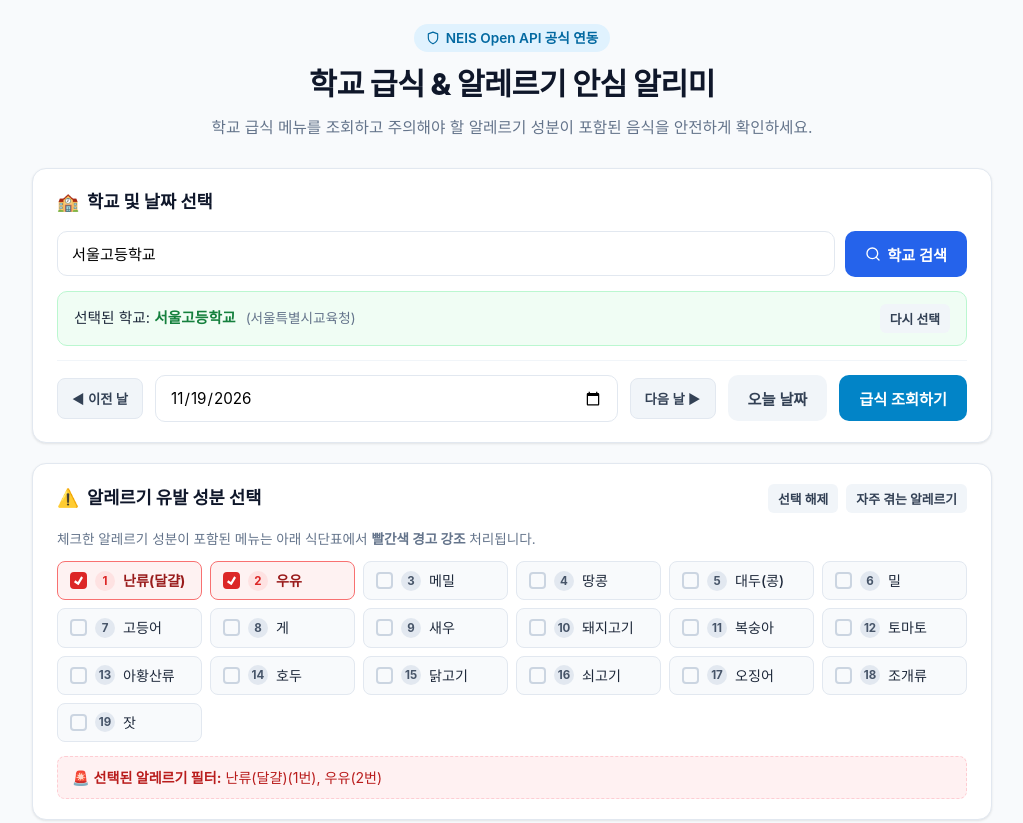
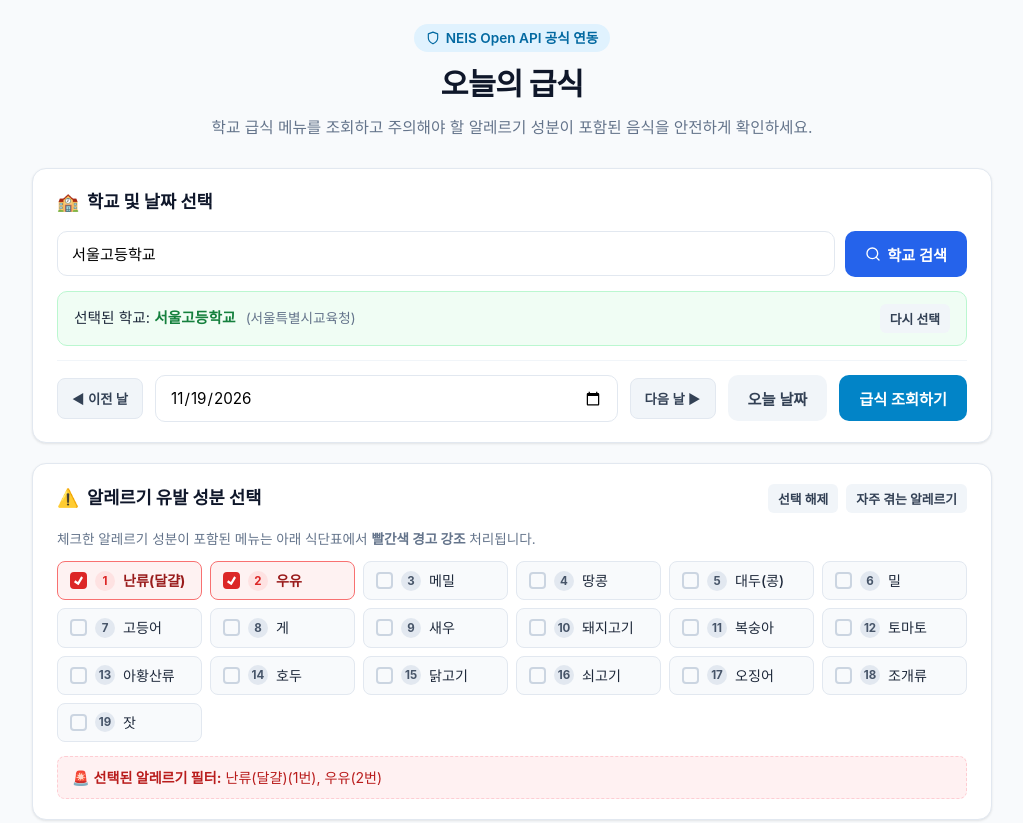
Before and after one commit to 12345tset/lunchapp, a plain HTML site: page index.html in a window 1280 px wide. Shown: the top 823 px of the page, without its empty margins (128-1151 px from the left). Drawn offline with Linux system fonts and the light colour scheme; no server answers; a web font is replaced by a local one.

Commit message:
chore: 앱 메인 제목을 '오늘의 급식'으로 변경

```diff
--- a/index.html
+++ b/index.html
@@ -3,7 +3,7 @@
 <head>
   <meta charset="UTF-8">
   <meta name="viewport" content="width=device-width, initial-scale=1.0">
-  <title>학교 급식 알레르기 안심 알리미</title>
+  <title>오늘의 급식</title>
   <link rel="preconnect" href="https://fonts.googleapis.com">
   <link rel="preconnect" href="https://fonts.gstatic.com" crossorigin>
   <link href="https://fonts.googleapis.com/css2?family=Pretendard:wght@400;500;600;700;800&display=swap" rel="stylesheet">
@@ -605,7 +605,7 @@
         <svg width="14" height="14" viewBox="0 0 24 24" fill="none" stroke="currentColor" stroke-width="2" stroke-linecap="round" stroke-linejoin="round"><path d="M12 22s8-4 8-10V5l-8-3-8 3v7c0 6 8 10 8 10z"/></svg>
         NEIS Open API 공식 연동
       </div>
-      <h1>학교 급식 & 알레르기 안심 알리미</h1>
+      <h1>오늘의 급식</h1>
       <p>학교 급식 메뉴를 조회하고 주의해야 할 알레르기 성분이 포함된 음식을 안전하게 확인하세요.</p>
     </header>
 
```
Also changed, not shown: 1 other file.
